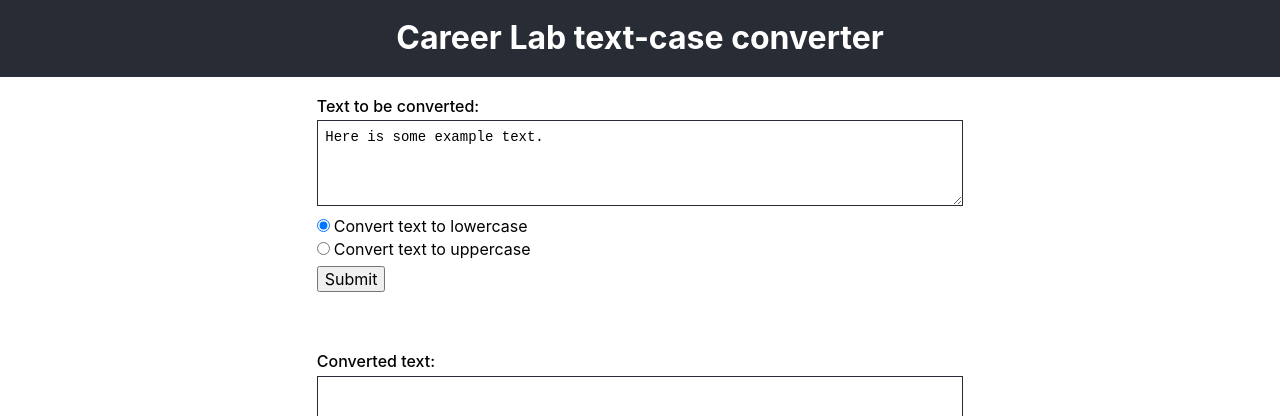
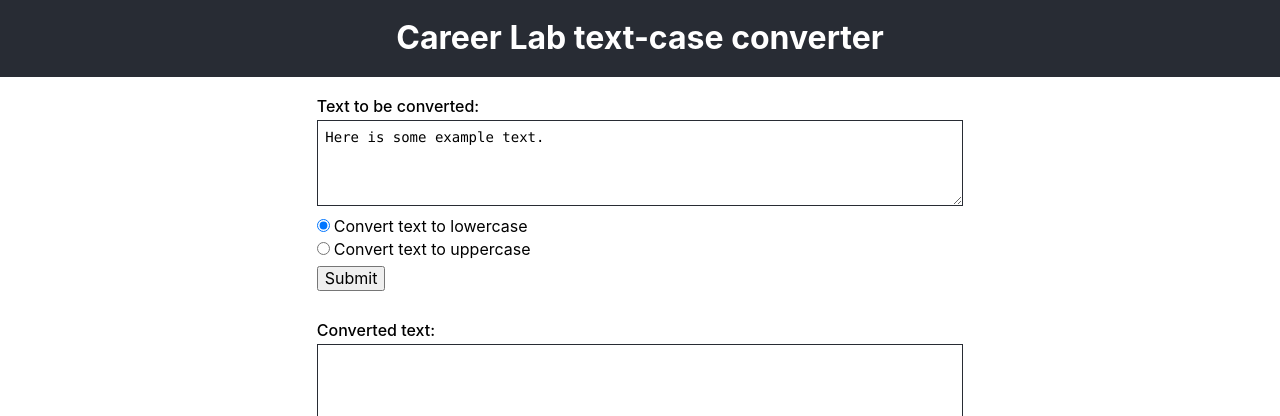
Before and after one commit to the-collab-lab/take-home-assignment, a React (Create React App) app: page / in a window 1280 px wide. Shown: the top 416 px of the page. Built offline with nearby package versions, Linux system fonts and the light colour scheme.

Commit message:
Feature: Minor tweaks to styles (#12)
Also a string cleanup

```diff
--- a/src/App.css
+++ b/src/App.css
@@ -22,28 +22,23 @@ form {
 	margin-left: 4px;
 }
 
+.form-control__text > textarea {
+  font-family: source-code-pro, Menlo, Monaco, Consolas, "Courier New",
+    monospace;
+}
+
 .form-control__text > label {
   display: table;
   font-weight: 500;
 }
 
-.result-wrapper {
-  margin-top: 6rem;
-}
-
-textarea,
-output {
-  border: solid 1px #282c34;
-  font-size: 1.4rem;
-  height: 8.6rem;
-  padding: 0.75rem;
-  width: 100%;
-
-}
-
-#result {
+.result {
   display: block;
   overflow: auto;
   text-align: left;
   white-space: pre;
 }
+
+.u-mt-3 {
+  margin-top: 3rem;
+}
--- a/src/App.js
+++ b/src/App.js
@@ -1,5 +1,5 @@
 import './App.css';
-import React from "react";
+import React from 'react';
 
 function App() {
   const [textInput, setTextInput] = React.useState('Here is some example text.');
@@ -55,10 +55,10 @@ function App() {
           />
           <label htmlFor="conversion-1">Convert text to uppercase</label>
         </div>
-          <input type="submit" value="Submit" />
-          <div className="result-wrapper form-control form-control__text">
+        <button type="button">Submit</button>
+        <div className="form-control form-control__text u-mt-3">
           <label htmlFor="result">Converted text:</label>
-            <output id="result">{textOutput}</output>
+          <output id="result" class="result">{textOutput}</output>
         </div>
       </form>
     </div>
--- a/src/index.css
+++ b/src/index.css
@@ -26,13 +26,17 @@ body {
   -moz-osx-font-smoothing: grayscale;
 }
 
-input[type="submit"] {
+button {
   font-family: inherit;
   font-size: 100%;
   line-height: inherit;
 }
 
-code {
-  font-family: source-code-pro, Menlo, Monaco, Consolas, "Courier New",
-    monospace;
+textarea,
+output {
+  border: solid 1px #282c34;
+  font-size: 1.4rem;
+  height: 8.6rem;
+  padding: 0.75rem;
+  width: 100%;
 }
```
Lines whose indentation alone changed are shown as unchanged.
